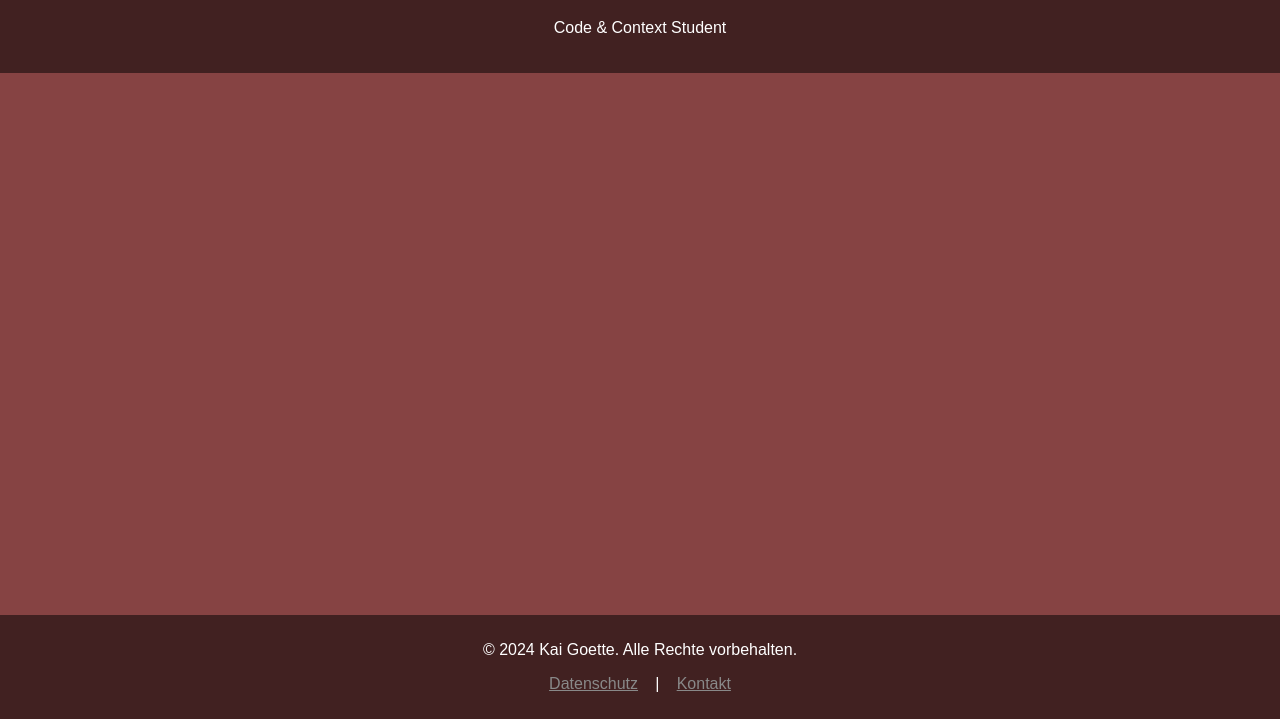
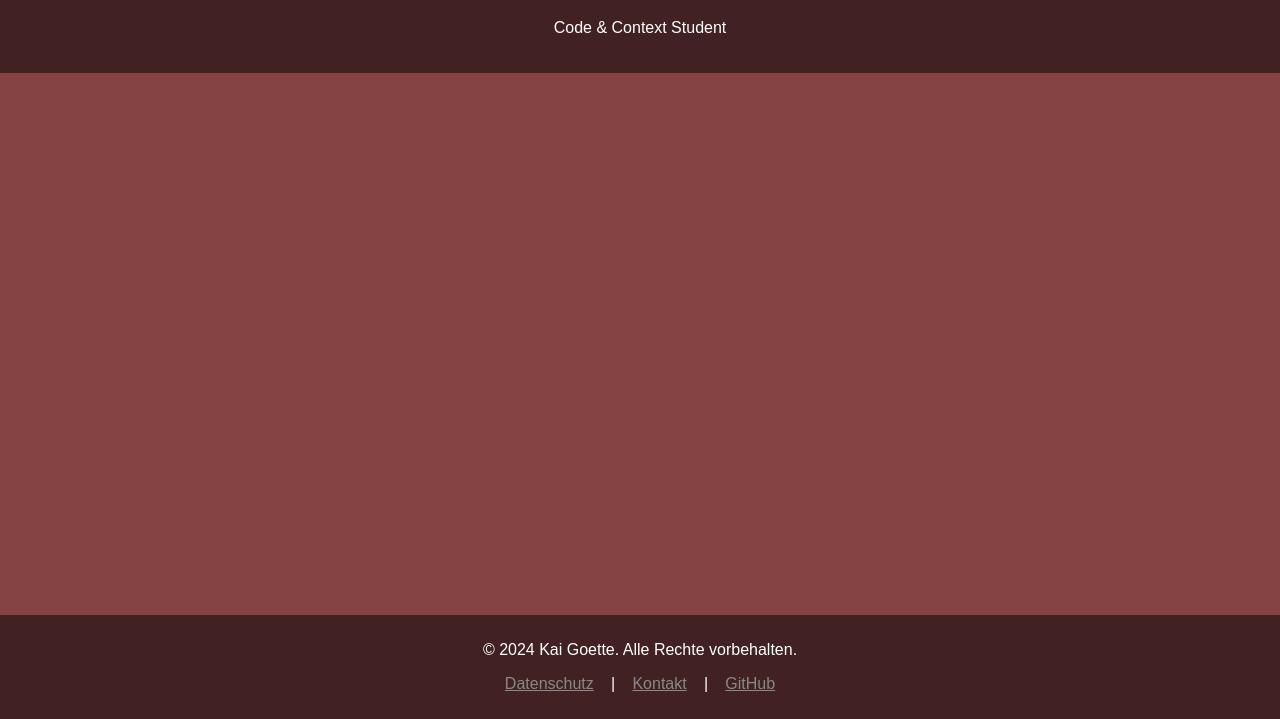
Before and after one commit to kaigoette/kai-goette.de, a plain HTML site: page index.html in a window 1280 px wide. Shown: the part 81-800 px from the top of the page. Drawn offline with Linux system fonts and the light colour scheme.

Commit message:
added Github

```diff
--- a/index.html
+++ b/index.html
@@ -14,7 +14,11 @@
 
 <footer>
     <p>&copy; 2024 Kai Goette. Alle Rechte vorbehalten.</p>
-    <p><a href="./datenschutz/" style="color: #898989; margin-left: 1%; margin-right: 1%">Datenschutz</a> | <a href="./contact/" style="color: #898989; margin-left: 1%; margin-right: 1%">Kontakt</a></p>
+    <p>
+        <a href="./datenschutz/" class="footerLink" >Datenschutz</a> |
+        <a href="./contact/" class="footerLink">Kontakt</a> |
+        <a href="https://kaigoette.github.io/" class="footerLink">GitHub</a>
+    </p>
 </footer>
 </body>
 </html>
--- a/style.css
+++ b/style.css
@@ -21,3 +21,9 @@ footer {
     bottom: 0%;
     width: 100%;
 }
+
+.footerLink {
+    color: #898989;
+    margin-left: 1%;
+    margin-right: 1%
+}
```
